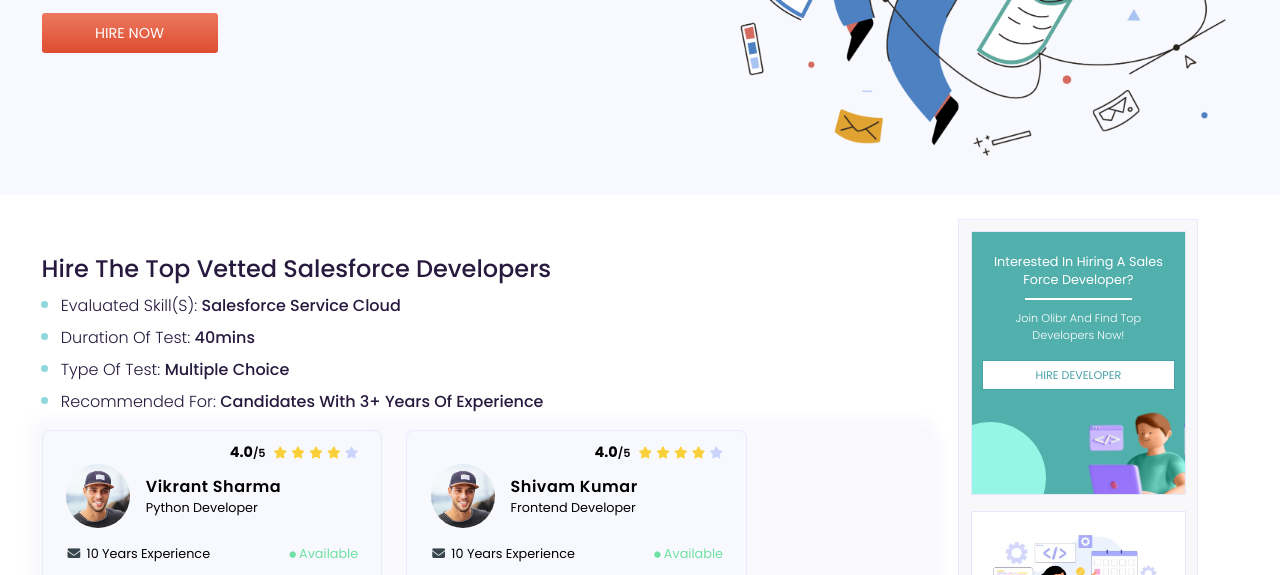
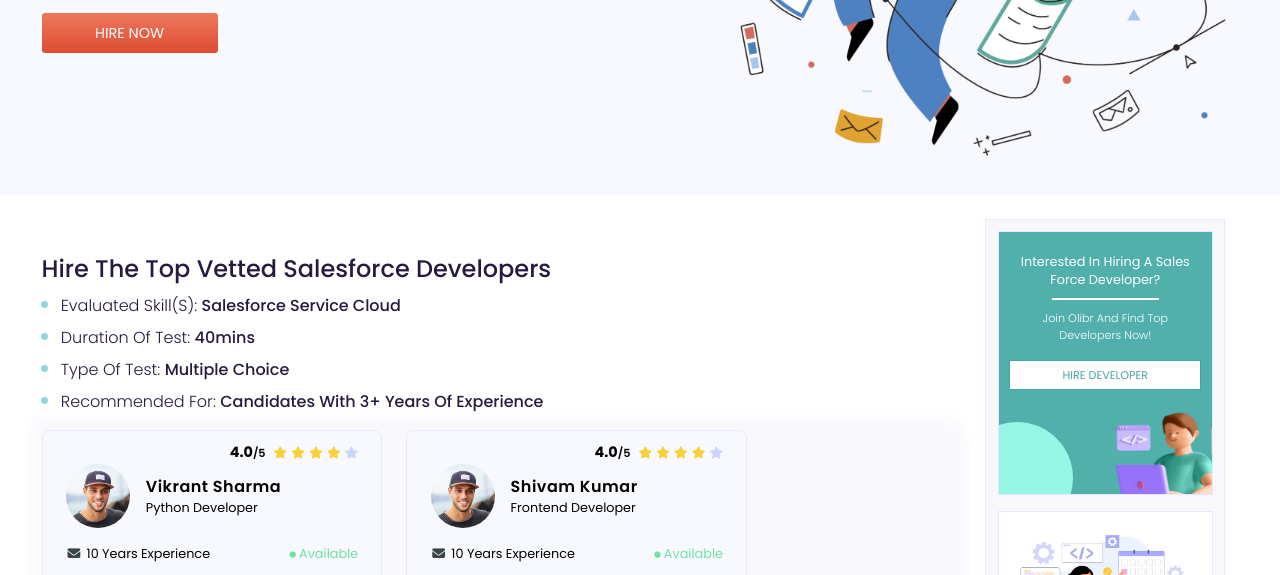
Before and after one commit to itsmesrishti/olibr-takehometest, a plain HTML site: page index.html in a window 1280 px wide. Shown: the part 395-970 px from the top of the page. Drawn offline with Linux system fonts and the light colour scheme.

Commit message:
Update styles.css

```diff
--- a/styles.css
+++ b/styles.css
@@ -146,11 +146,11 @@ header .btn:first-of-type {
 /* MAIN INFO SECTION */
 .main-info-section {
     text-transform: capitalize;
-    padding: 3.5rem 1rem 3.5rem 2.6rem;
+    padding: 3.5rem .8rem 3.5rem 2.6rem;
     display: flex;
 }
 .wrapper-section {
-    width: 75%;
+    width: 77%;
 }
 h2 {
     font-weight: 500;
```
